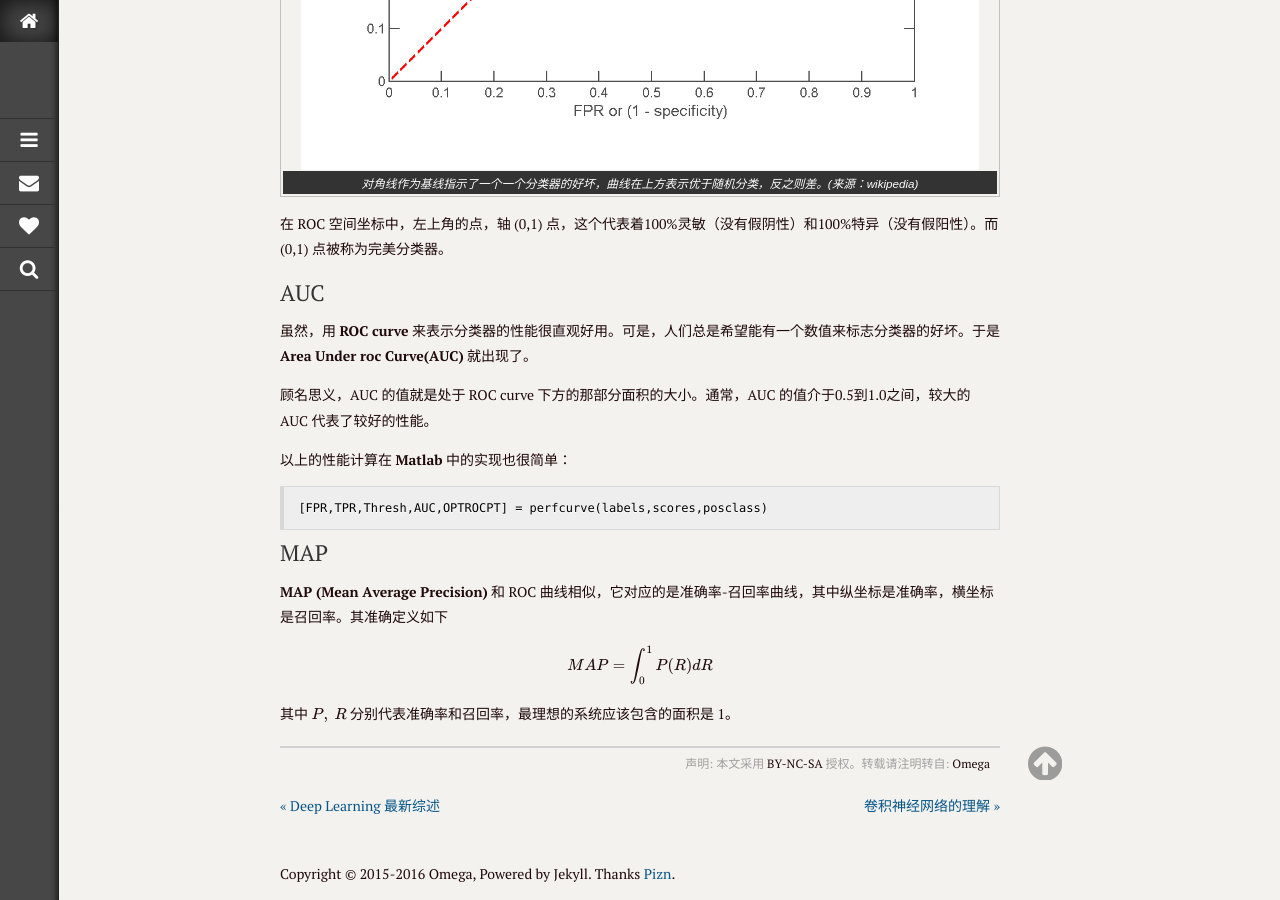
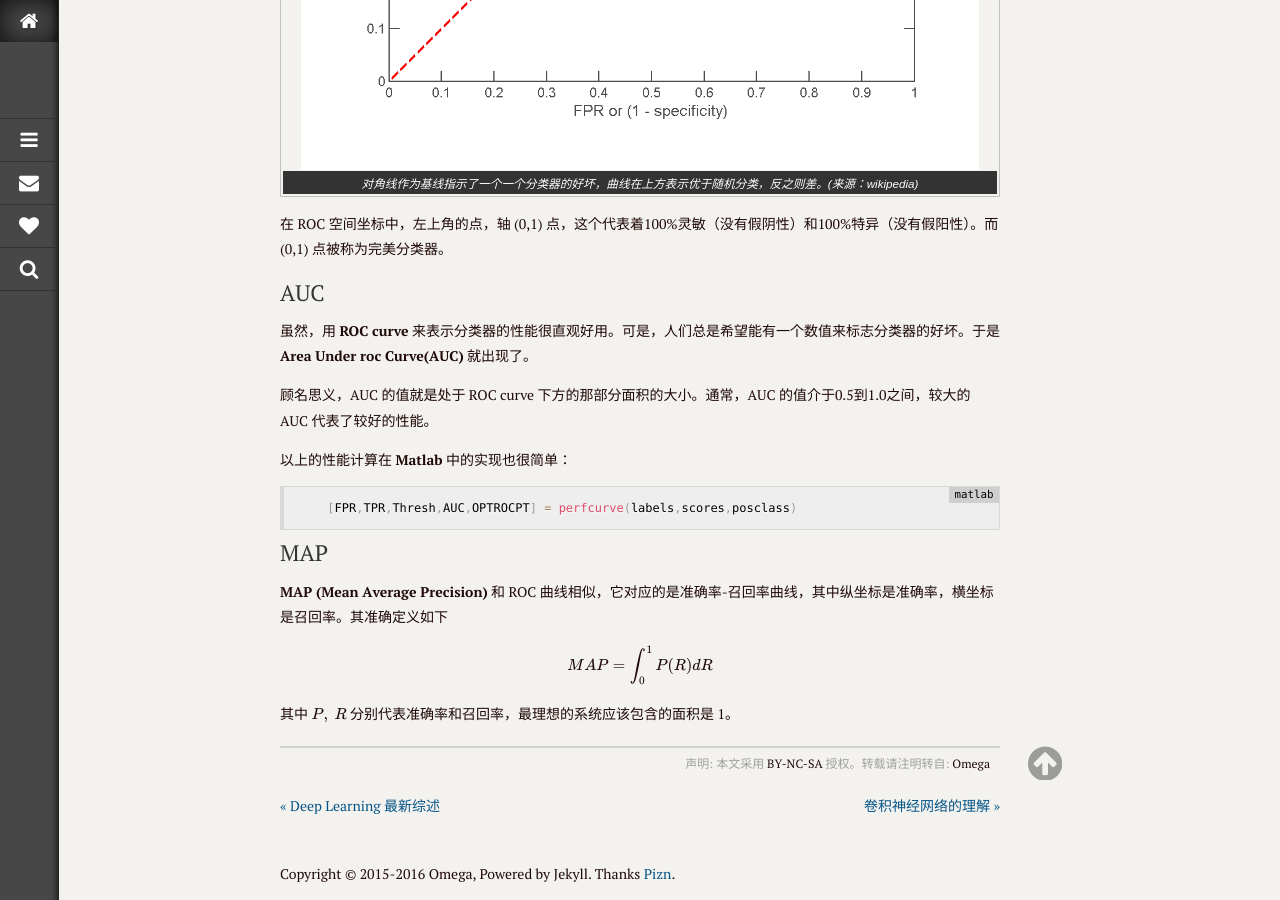
Before and after one commit to omegahh/omegahh.github.io, a Jekyll site: the page built from _posts/2015-12-27-perform-criteria.md, in a window 1280 px wide and 900 px high, scrolled down 3797 px. Built offline with Jekyll 4.4.1, drawn with Linux system fonts in a browser that asks for light colours; formulas are drawn with MathJax 3.

Commit message:
fix small bug

```diff
--- a/_posts/2015-12-27-perform-criteria.md
+++ b/_posts/2015-12-27-perform-criteria.md
@@ -130,7 +130,9 @@ $$
 
 以上的性能计算在 **Matlab** 中的实现也很简单：
 
+~~~matlab
     [FPR,TPR,Thresh,AUC,OPTROCPT] = perfcurve(labels,scores,posclass)
+~~~
 
 ## MAP
 
```
